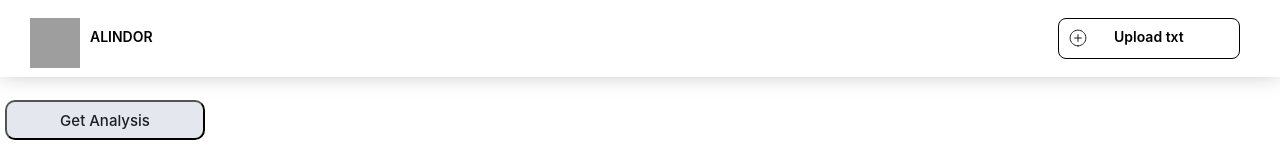
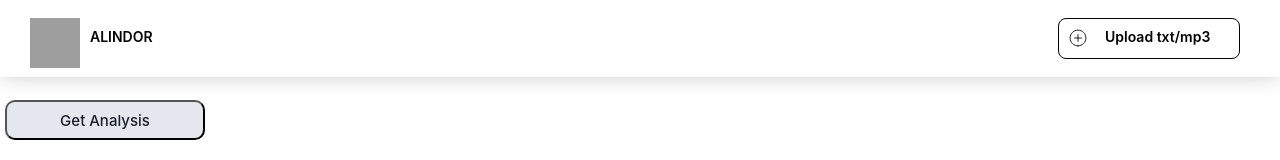
Before and after one commit to shivakerur99/Deepgram-openai-integration, a React (Create React App) app in the folder alindor-app/: page / in a window 1280 px wide. Shown: the top 160 px of the page. Built offline with nearby package versions, Linux system fonts and the light colour scheme; grey boxes are pictures that could not be loaded.

Commit message:
audio commit

```diff
--- a/alindor-app/src/App.css
+++ b/alindor-app/src/App.css
@@ -124,7 +124,7 @@
 }
 .btn-submit-upload {
   position: relative;
-  width: 79px;
+  width: 106px;
   height: 17px;
   font-family: Inter;
   font-size: 14px;
@@ -139,7 +139,7 @@
   padding: 0;
   outline: none;
   top:-21px;
-  left:55px;
+  left:46px;
 }
 
 @media (max-width: 414px){
--- a/alindor-app/src/App.js
+++ b/alindor-app/src/App.js
@@ -22,17 +22,20 @@ setSelectedFile(event.target.files[0]);
 const uploadFile = async (e) => {
 const formData = new FormData();
 formData.append('file', selectedFile);
+setIsLoading(true);
 try {
   const data = await Api.post('/upload/', formData, {
     headers: {
       'Content-Type': 'multipart/form-data'
     }
   });
+  setIsLoading(false);
   setResponseData(data.data);
   console.log(data.data)
   console.log('File uploaded successfully');
 } catch (error) {
   console.error('Error uploading file:', error);
+  setIsLoading(false);
 }
 };
 
@@ -115,7 +118,7 @@ return (
             </label>
           </div>
           <button className="btn-submit-upload" onClick={uploadFile}>
-            Upload txt
+            Upload txt/mp3
           </button>
         </div>
       </div>
```
Also changed, not shown: 1 other file (tests, documents, lock files or other folders).
